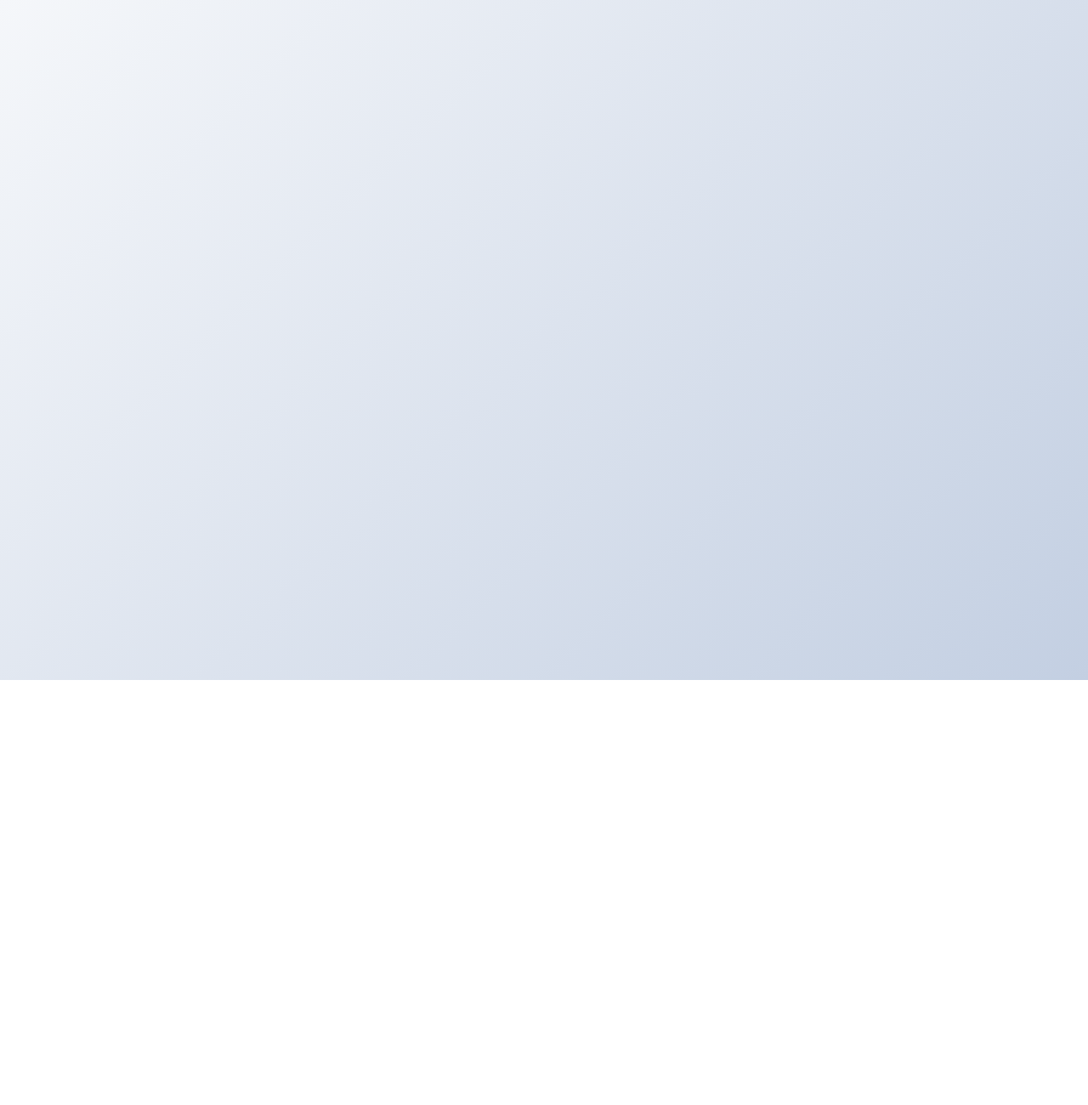
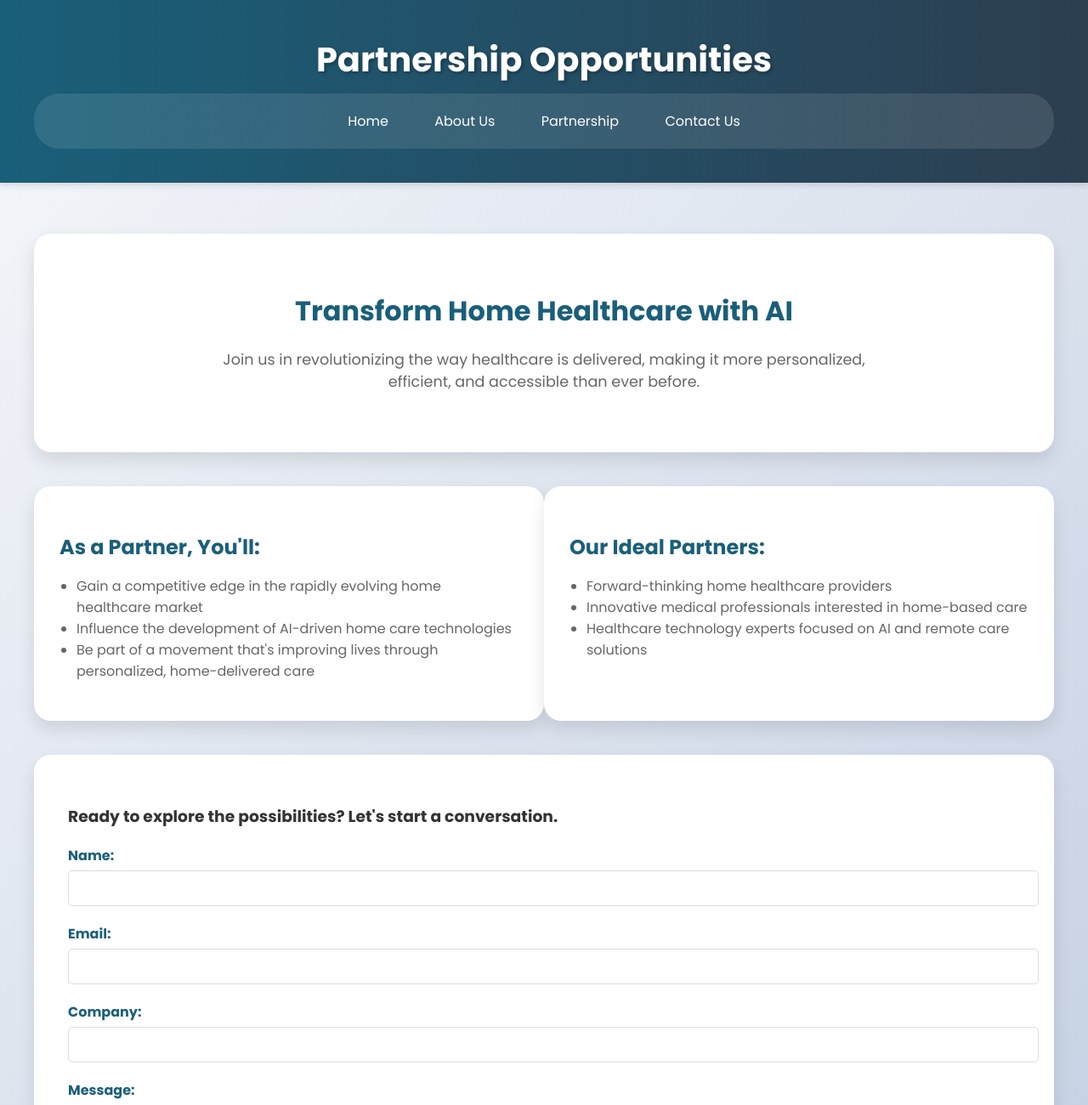
Before and after one commit to medapplication/medapplication, a plain HTML site: page partnership.html in a window 1280 px wide. Shown: the top 1300 px of the page at 85% size. Before the commit the page ends 800 px from the top, so only its background shows below. Drawn offline with Linux system fonts and the light colour scheme.

Commit message:
Update partnership.html

```diff
--- a/partnership.html
+++ b/partnership.html
@@ -122,3 +122,70 @@
             font-weight: bold;
             cursor: pointer;
             transition: all 0.3s ease;
+        }
+        .submit-button:hover {
+            transform: translateY(-3px);
+            box-shadow: 0 4px 6px rgba(0,0,0,0.1);
+        }
+    </style>
+</head>
+<body>
+    <header>
+        <div class="container">
+            <h1>Partnership Opportunities</h1>
+            <nav>
+                <a href="index.html">Home</a>
+                <a href="about.html">About Us</a>
+                <a href="partnership.html">Partnership</a>
+                <a href="contact.html">Contact Us</a>
+            </nav>
+        </div>
+    </header>
+    <main class="container">
+        <section class="hero">
+            <h2>Transform Home Healthcare with AI</h2>
+            <p>Join us in revolutionizing the way healthcare is delivered, making it more personalized, efficient, and accessible than ever before.</p>
+        </section>
+        <section class="features">
+            <div class="feature">
+                <h3>As a Partner, You'll:</h3>
+                <ul>
+                    <li>Gain a competitive edge in the rapidly evolving home healthcare market</li>
+                    <li>Influence the development of AI-driven home care technologies</li>
+                    <li>Be part of a movement that's improving lives through personalized, home-delivered care</li>
+                </ul>
+            </div>
+            <div class="feature">
+                <h3>Our Ideal Partners:</h3>
+                <ul>
+                    <li>Forward-thinking home healthcare providers</li>
+                    <li>Innovative medical professionals interested in home-based care</li>
+                    <li>Healthcare technology experts focused on AI and remote care solutions</li>
+                </ul>
+            </div>
+        </section>
+        <section class="contact-form">
+            <h3>Ready to explore the possibilities? Let's start a conversation.</h3>
+            <form action="https://formspree.io/f/your_form_id" method="POST">
+                <div class="form-group">
+                    <label for="name">Name:</label>
+                    <input type="text" id="name" name="name" required>
+                </div>
+                <div class="form-group">
+                    <label for="email">Email:</label>
+                    <input type="email" id="email" name="email" required>
+                </div>
+                <div class="form-group">
+                    <label for="company">Company:</label>
+                    <input type="text" id="company" name="company">
+                </div>
+                <div class="form-group">
+                    <label for="message">Message:</label>
+                    <textarea id="message" name="message" rows="4" required></textarea>
+                </div>
+                <button type="submit" class="submit-button">Submit</button>
+            </form>
+        </section>
+    </main>
+</body>
+</html>
```
